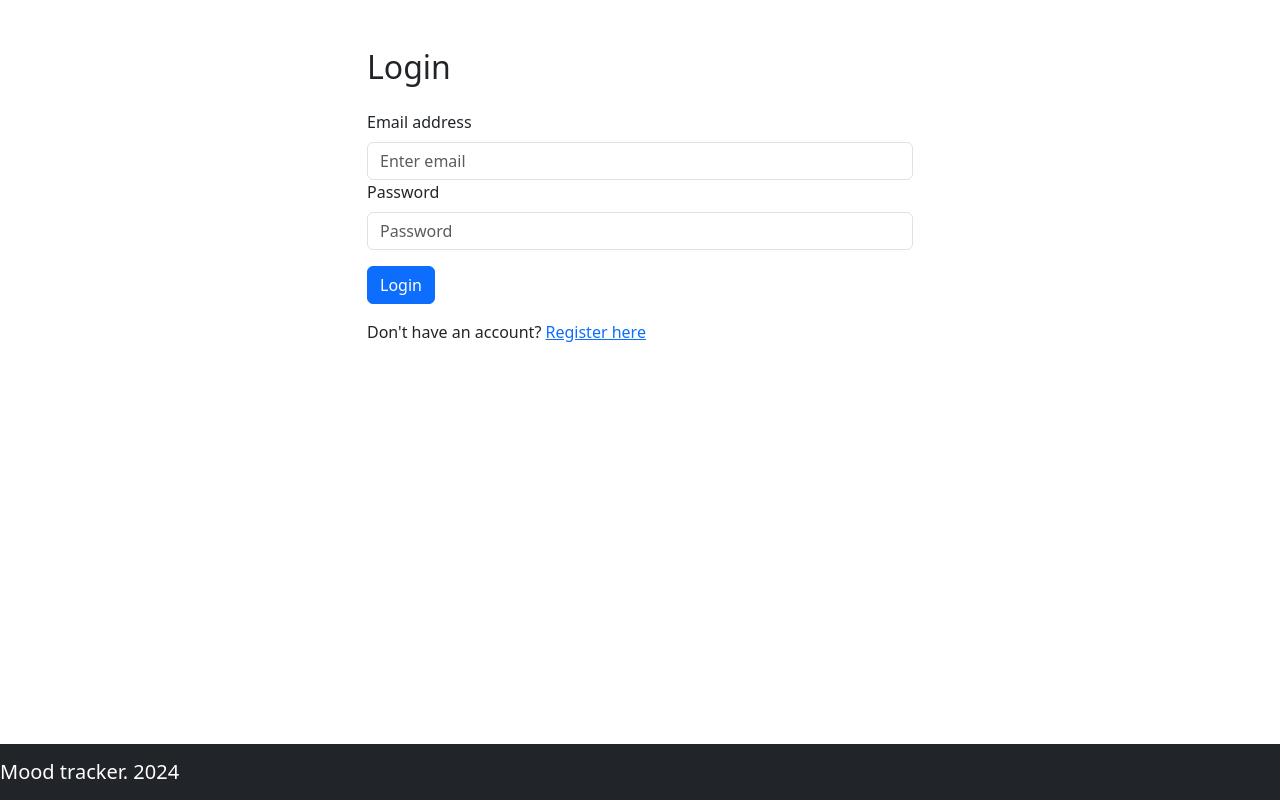
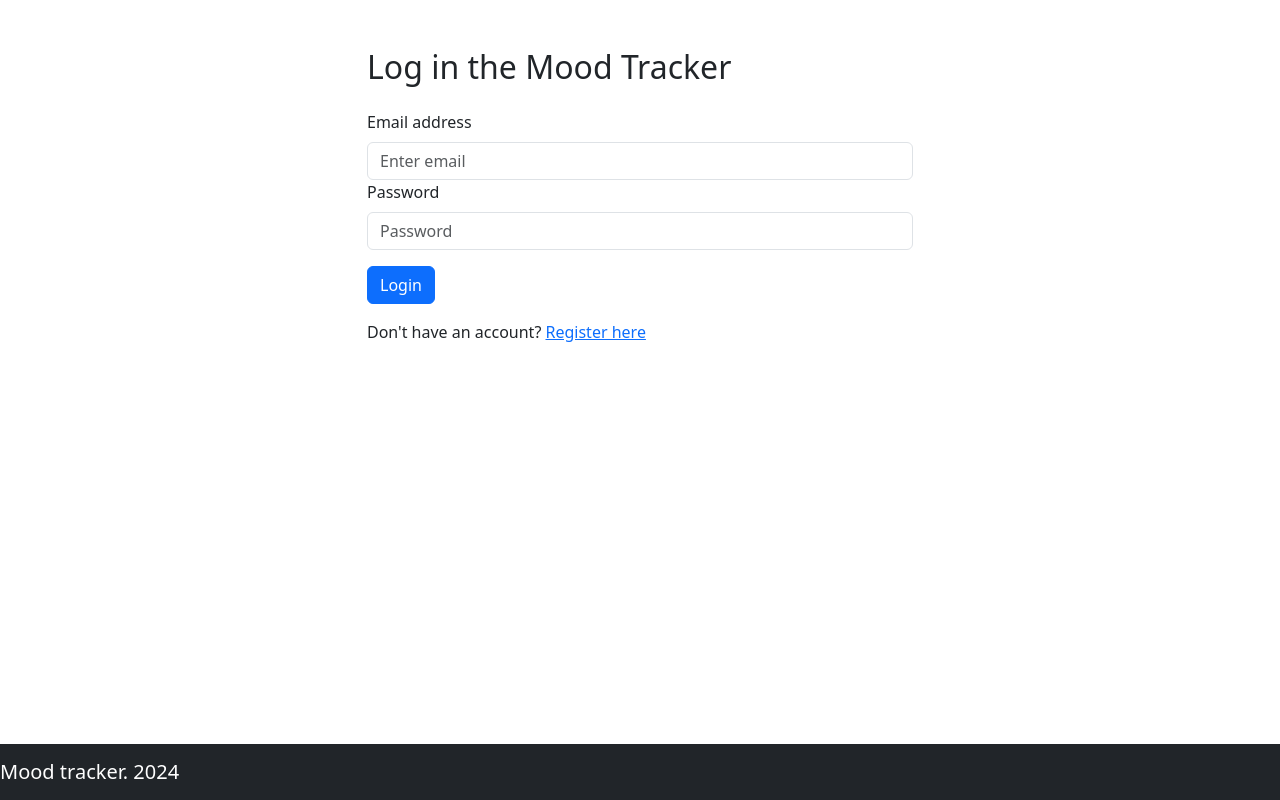
Before and after one commit to alekuzel/moodTrackerFront, a React (Create React App) app in the folder moodtrackerfront/: page /login in a window 1280 px wide. Built offline with nearby package versions, Linux system fonts and the light colour scheme.

Commit message:
notes design

```diff
--- a/moodtrackerfront/src/components/MoodsChart.js
+++ b/moodtrackerfront/src/components/MoodsChart.js
@@ -157,7 +157,7 @@ function MoodsChart({ updateGraph }) {
   };
 
   return (
-    <div className="chart-container" style={{ overflowX: 'auto', backgroundColor: '#f5f5f5', padding: '20px', borderRadius: '5px', width: '80%', margin: '0 auto' }}>
+    <div className="chart-container" style={{ overflowX: 'auto', backgroundColor: '#f5f5f5', padding: '20px', borderRadius: '5px', width: '80%', margin: '0 auto', marginBottom: '2vh' }}>
       <Container className="mt-5">
         <Row className="mb-3">
           <Col xs={4}>
--- a/moodtrackerfront/src/pages/DetailsPage.js
+++ b/moodtrackerfront/src/pages/DetailsPage.js
@@ -124,7 +124,7 @@ function Notes() {
       <Row xs={1} sm={1} md={2} lg={2} xl={2} xxl={2} className="g-4">
         {notes.map(note => (
           <Col key={note._id}>
-            <Card className="mb-3" style={{ backgroundColor: '#e9ffe5' }}>
+            <Card className="mb-3" style={{ backgroundColor: '#F3F2E8' }}>
               <Card.Body>
                 {editingNoteId === note._id ? (
                   <Form.Group>
--- a/moodtrackerfront/src/pages/LoginPage.js
+++ b/moodtrackerfront/src/pages/LoginPage.js
@@ -46,7 +46,7 @@ function Login() {
     <Container>
       <Row className="justify-content-center">
         <Col xs={12} md={6}>
-          <h2 className="mt-5 mb-4">Login</h2>
+          <h2 className="mt-5 mb-4">Log in the Mood Tracker</h2>
           <Form onSubmit={handleLogin}>
             <Form.Group controlId="formBasicEmail">
               <Form.Label>Email address</Form.Label>
```
